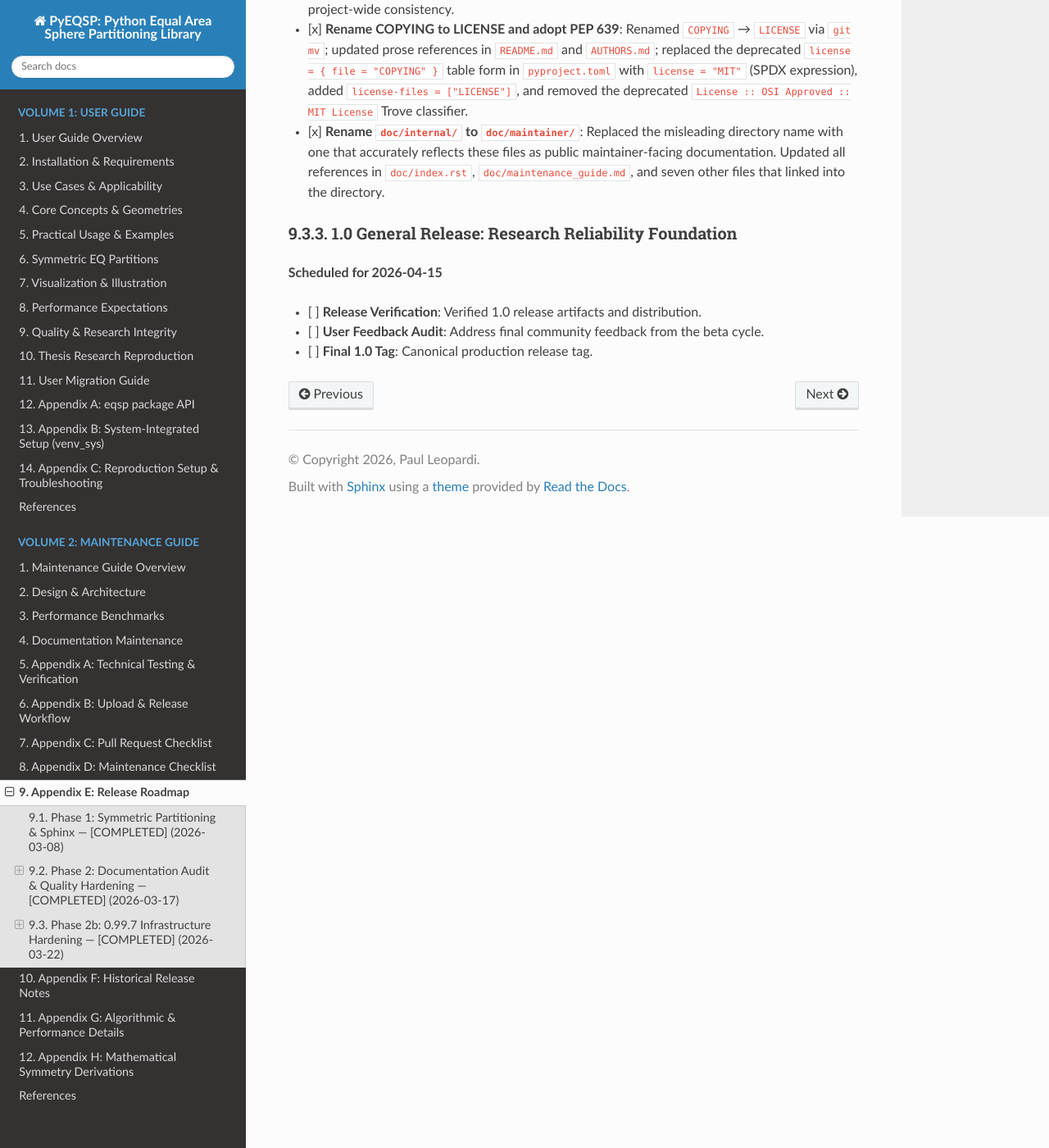
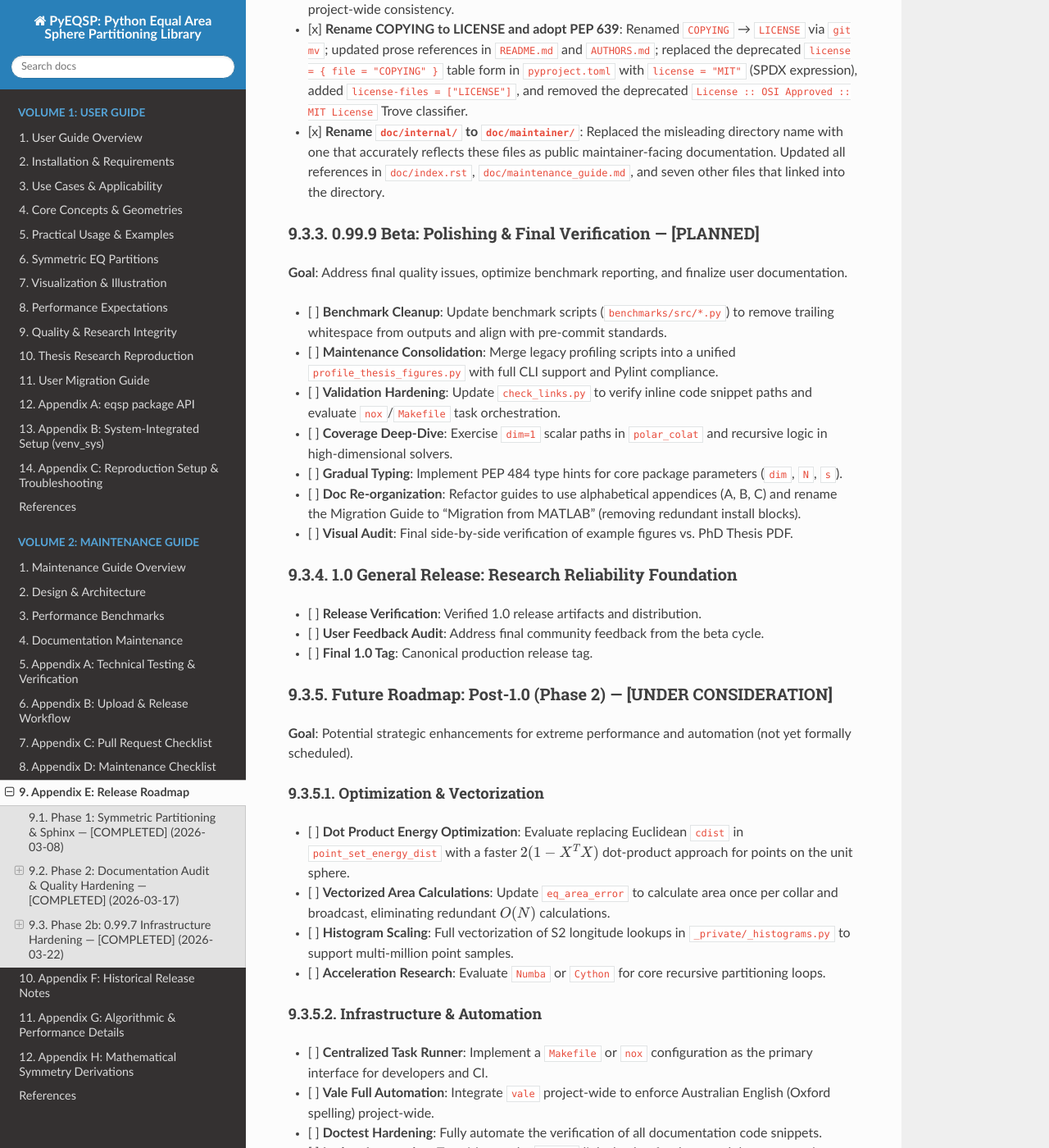
Before and after one commit to penguian/eqsp, a Sphinx documentation site: the page built from doc/maintainer/release_roadmap.md, in a window 1280 px wide and 1400 px high, scrolled down 1543 px. Shown: the whole window at 82% size. Built offline with Sphinx 7.4.7 and the Read the Docs theme 3.1.0, drawn with Linux system fonts in a browser that asks for light colours; some of the changed text lies outside the part shown.

Commit message:
Update future plans

```diff
--- a/doc/maintainer/release_roadmap.md
+++ b/doc/maintainer/release_roadmap.md
@@ -40,9 +40,37 @@ This roadmap outlines the development phases from the initial beta through the 1
 - [x] **Rename COPYING to LICENSE and adopt PEP 639**: Renamed `COPYING` → `LICENSE` via `git mv`; updated prose references in `README.md` and `AUTHORS.md`; replaced the deprecated `license = { file = "COPYING" }` table form in `pyproject.toml` with `license = "MIT"` (SPDX expression), added `license-files = ["LICENSE"]`, and removed the deprecated `License :: OSI Approved :: MIT License` Trove classifier.
 - [x] **Rename `doc/internal/` to `doc/maintainer/`**: Replaced the misleading directory name with one that accurately reflects these files as public maintainer-facing documentation. Updated all references in `doc/index.rst`, `doc/maintenance_guide.md`, and seven other files that linked into the directory.
 
+### 0.99.9 Beta: Polishing & Final Verification — [PLANNED]
+**Goal**: Address final quality issues, optimize benchmark reporting, and finalize user documentation.
+
+- [ ] **Benchmark Cleanup**: Update benchmark scripts (`benchmarks/src/*.py`) to remove trailing whitespace from outputs and align with pre-commit standards.
+- [ ] **Maintenance Consolidation**: Merge legacy profiling scripts into a unified `profile_thesis_figures.py` with full CLI support and Pylint compliance.
+- [ ] **Validation Hardening**: Update `check_links.py` to verify inline code snippet paths and evaluate `nox`/`Makefile` task orchestration.
+- [ ] **Coverage Deep-Dive**: Exercise `dim=1` scalar paths in `polar_colat` and recursive logic in high-dimensional solvers.
+- [ ] **Gradual Typing**: Implement PEP 484 type hints for core package parameters (`dim`, `N`, `s`).
+- [ ] **Doc Re-organization**: Refactor guides to use alphabetical appendices (A, B, C) and rename the Migration Guide to "Migration from MATLAB" (removing redundant install blocks).
+- [ ] **Visual Audit**: Final side-by-side verification of example figures vs. PhD Thesis PDF.
+
 ### 1.0 General Release: Research Reliability Foundation
-**Scheduled for 2026-04-15**
 
 - [ ] **Release Verification**: Verified 1.0 release artifacts and distribution.
 - [ ] **User Feedback Audit**: Address final community feedback from the beta cycle.
 - [ ] **Final 1.0 Tag**: Canonical production release tag.
+
+### Future Roadmap: Post-1.0 (Phase 2) — [UNDER CONSIDERATION]
+**Goal**: Potential strategic enhancements for extreme performance and automation (not yet formally scheduled).
+
+#### Optimization & Vectorization
+- [ ] **Dot Product Energy Optimization**: Evaluate replacing Euclidean `cdist` in `point_set_energy_dist` with a faster $2(1 - X^T X)$ dot-product approach for points on the unit sphere.
+- [ ] **Vectorized Area Calculations**: Update `eq_area_error` to calculate area once per collar and broadcast, eliminating redundant $O(N)$ calculations.
+- [ ] **Histogram Scaling**: Full vectorization of S2 longitude lookups in `_private/_histograms.py` to support multi-million point samples.
+- [ ] **Acceleration Research**: Evaluate `Numba` or `Cython` for core recursive partitioning loops.
+
+#### Infrastructure & Automation
+- [ ] **Centralized Task Runner**: Implement a `Makefile` or `nox` configuration as the primary interface for developers and CI.
+- [ ] **Vale Full Automation**: Integrate `vale` project-wide to enforce Australian English (Oxford spelling) project-wide.
+- [ ] **Doctest Hardening**: Fully automate the verification of all documentation code snippets.
+- [ ] **Lychee Integration**: Transition to the `Lychee` link checker for deep markdown semantic analysis and external URL verification.
+
+#### Research & Dimensionality
+- [ ] **Dimensionality Expansion**: Establish reference baselines and mathematical invariant tests for $d \ge 4$.
```
Also changed, not shown: CONTRIBUTING.md (+3 -0 lines), doc/maintainer/algorithmic_optimizations.md (+2 -0 lines), doc/maintainer/benchmarks.md (+4 -0 lines).
